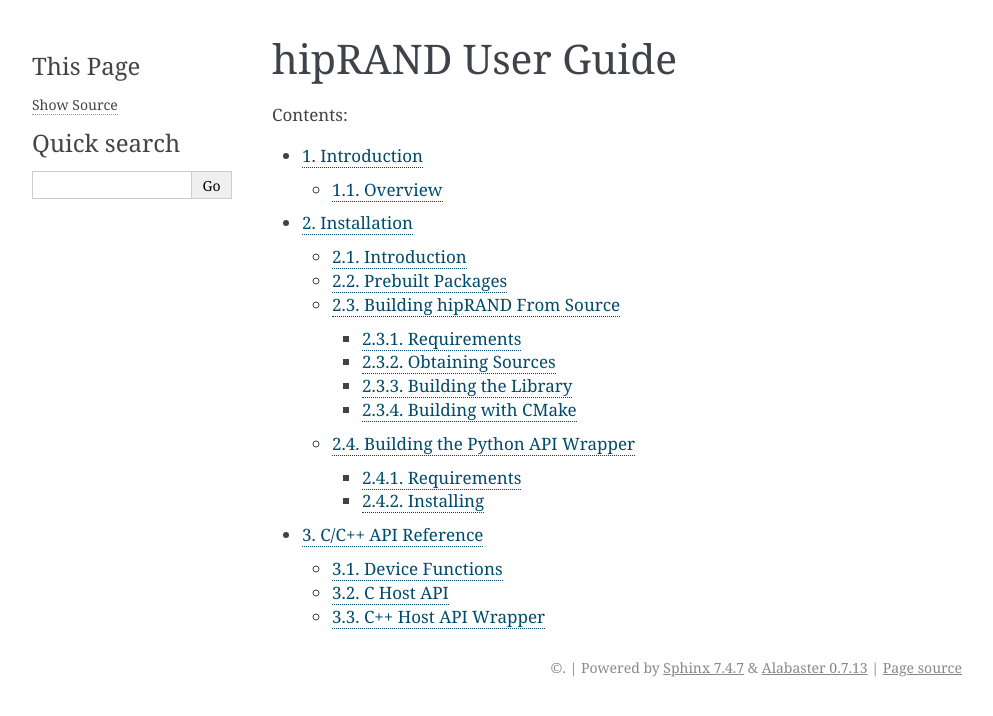
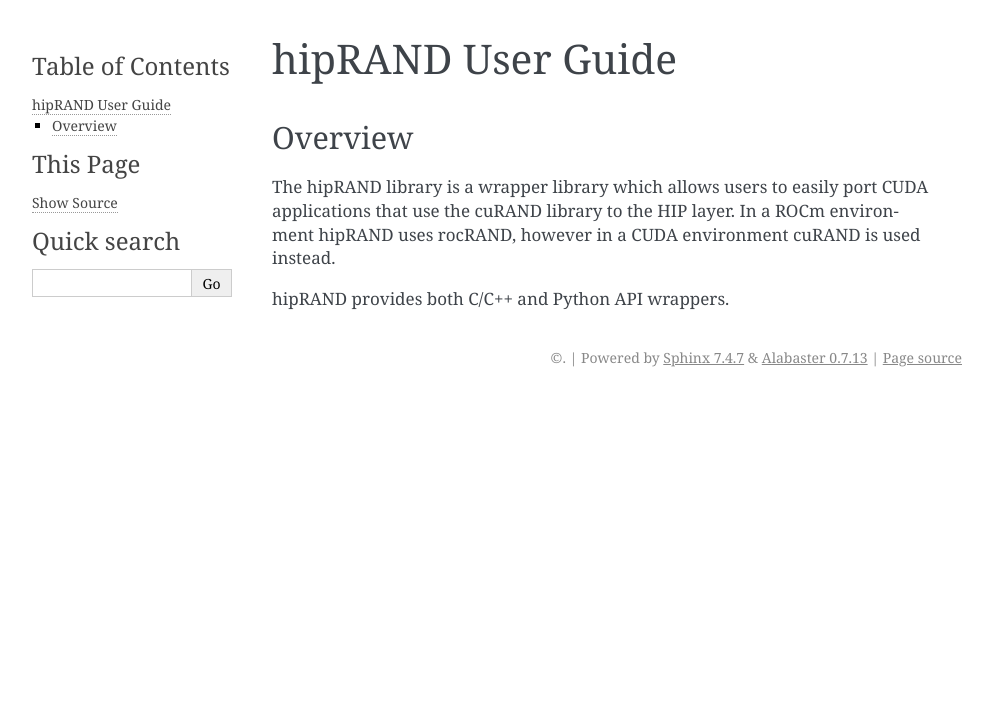
Before and after one commit to ROCm/hipRAND, a Sphinx documentation site: the page built from docs/index.rst, in a window 1280 px wide. Shown: the top 716 px of the page, without its empty margins (148-1141 px from the left). Built offline with Sphinx 7.4.7, drawn with Linux system fonts in a browser that asks for light colours.

Commit message:
Fixing documentation build (Python wrapper) (#32)
[ROCm/hipRAND commit: 84caaf0047041b17237fd9559ea7f282d05460d5]

```diff
--- a/docs/conf.py
+++ b/docs/conf.py
@@ -5,6 +5,14 @@
 # https://www.sphinx-doc.org/en/master/usage/configuration.html
 
 from rocm_docs import ROCmDocs
+import pathlib
+import sys
+
+# We need to add the location of the hiprand Python module to the PATH
+# in order to build the documentation of that module
+docs_dir_path = pathlib.Path(__file__).parent
+python_dir_path = docs_dir_path.parent / 'python' / 'hiprand'
+sys.path.append(str(python_dir_path))
 
 docs_core = ROCmDocs("hipRAND Documentation")
 docs_core.run_doxygen()
--- a/docs/index.rst
+++ b/docs/index.rst
@@ -2,11 +2,9 @@
 hipRAND User Guide
 ==================
 
-.. toctree::
-   :maxdepth: 3
-   :caption: Contents:
-   :numbered:
+Overview
+--------
 
-   introduction
-   installing
-   cpp_api
+The hipRAND library is a wrapper library which allows users to easily port CUDA applications that use the cuRAND library to the HIP layer. In a ROCm environment hipRAND uses rocRAND, however in a CUDA environment cuRAND is used instead.
+
+hipRAND provides both C/C++ and Python API wrappers.
```
Also changed, not shown: README.md (+11 -8 lines), docs/.sphinx/requirements.txt (+40 -23 lines), docs/introduction.rst (deleted, +0 -12 lines), .gitlab-ci.yml, 5 other files.
